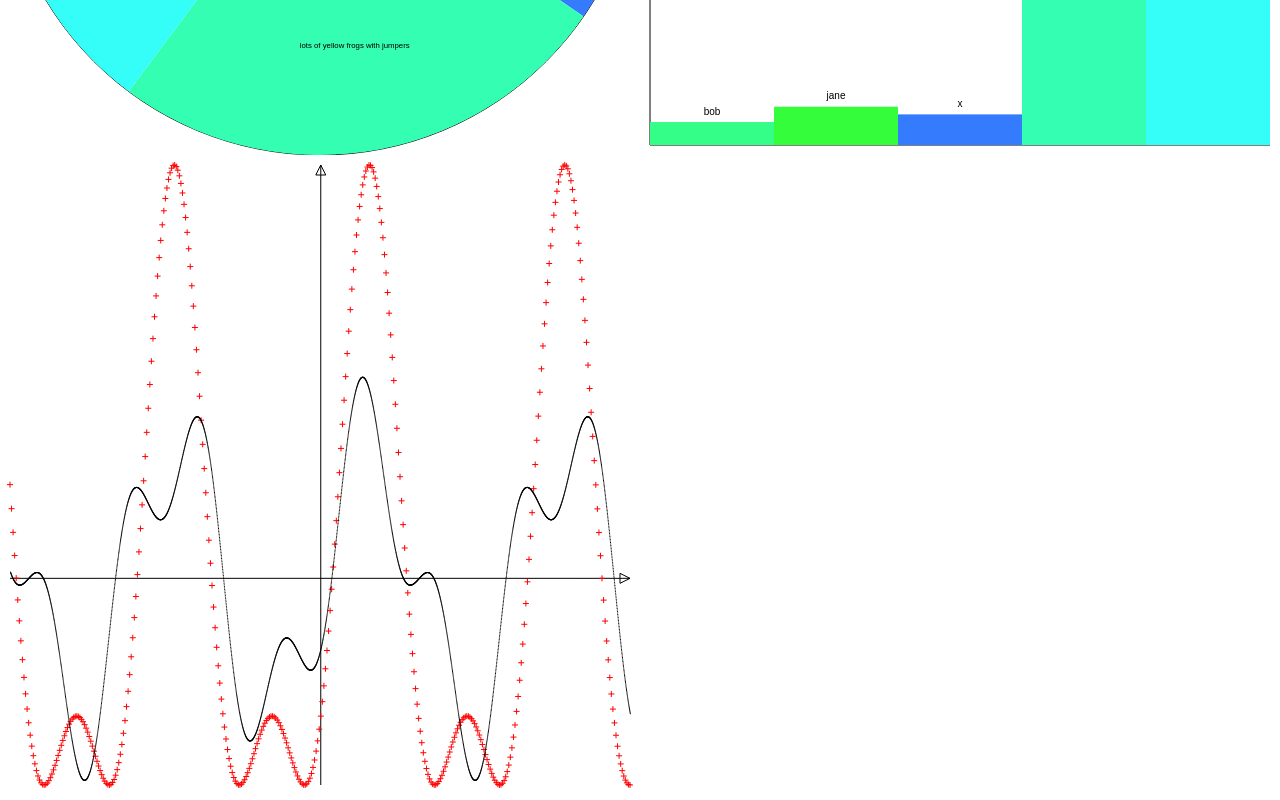
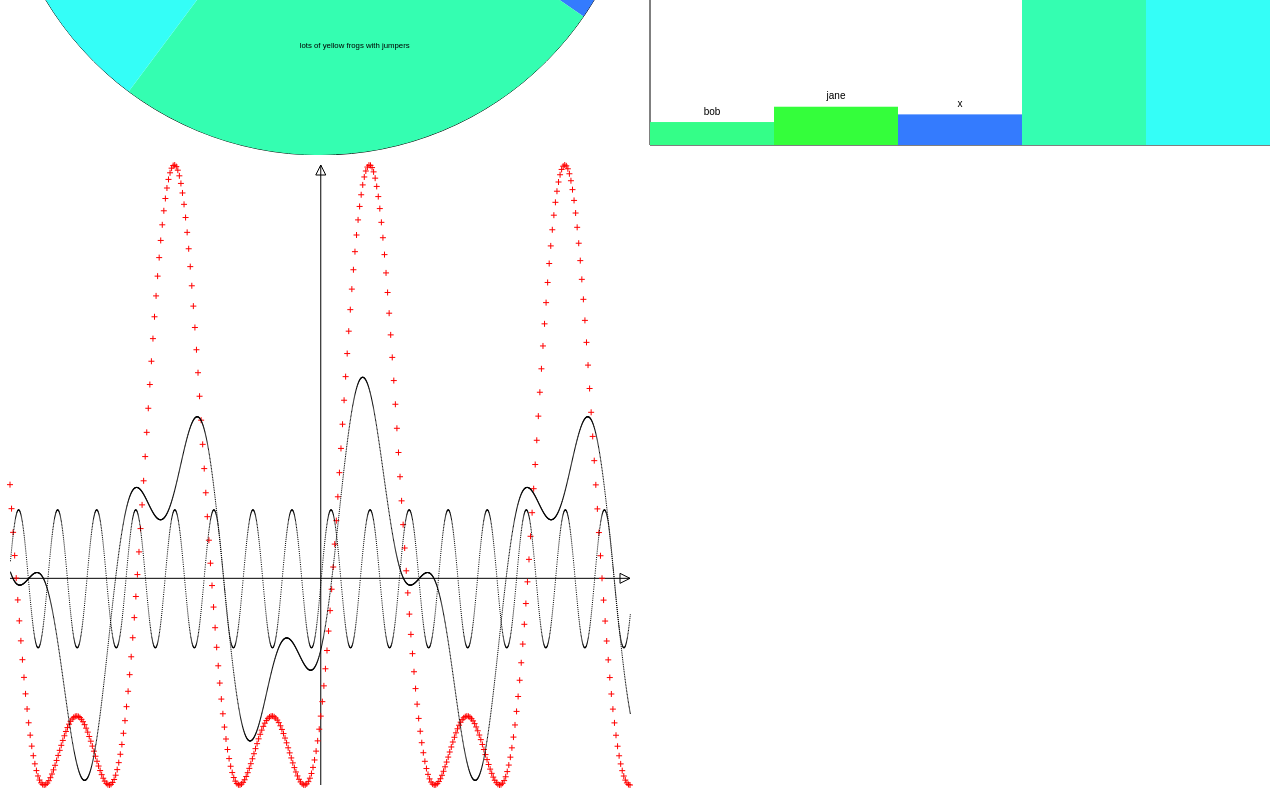
Before and after one commit to MichalPaszkiewicz/plotjs, a plain HTML site: page index.html in a window 1280 px wide. Shown: the part 485-1285 px from the top of the page. Drawn offline with Linux system fonts and the light colour scheme.

Commit message:
Adding possibility of multiple curves

```diff
--- a/@script.js
+++ b/@script.js
@@ -341,13 +341,15 @@ var Plot;
                 item.context.stroke();
             }
         }
-        var steps = 4000;
-        for (var i = minX; i < maxX; i += (maxX - minX) / steps) {
-            var lengthX = item.animateNum * (i - minX) / (maxX - minX);
-            var tempX = left + effectiveWidth * lengthX;
-            var heightY = item.animateNum * (item.curve(i) - minY) / (maxY - minY);
-            var tempY = bottom - effectiveHeight * heightY;
-            item.context.fillRect(tempX, tempY, 1, 1);
+        for (var c = 0; c < item.curves.length; c++) {
+            var steps = 3000;
+            for (var i = minX; i < maxX; i += (maxX - minX) / steps) {
+                var lengthX = item.animateNum * (i - minX) / (maxX - minX);
+                var tempX = left + effectiveWidth * lengthX;
+                var heightY = item.animateNum * (item.curves[c](i) - minY) / (maxY - minY);
+                var tempY = bottom - effectiveHeight * heightY;
+                item.context.fillRect(tempX, tempY, 1, 1);
+            }
         }
     }
     var defaultOptions = {
@@ -356,9 +358,7 @@ var Plot;
     var Scatter = (function (_super) {
         __extends(Scatter, _super);
         function Scatter(id, data, options) {
-            this.curve = function (x) {
-                return x;
-            };
+            this.curves = [];
             if (options == null || options == undefined) {
                 options = defaultOptions;
             }
--- a/index.html
+++ b/index.html
@@ -45,7 +45,8 @@
 
         var scatter = new Plot.Scatter("my-scatter", xyData, options);
 
-        scatter.curve = function (i) { return 2 * Math.sin(i / 20) - Math.cos(i / 8) }
+        scatter.curves.push(function (i) { return 2 * Math.sin(i / 20) - Math.cos(i / 8) });
+        scatter.curves.push(function (i) { return Math.sin(i / 4); });
     </script>
 </body>
 </html>
```
Also changed, not shown: 2 other files.
